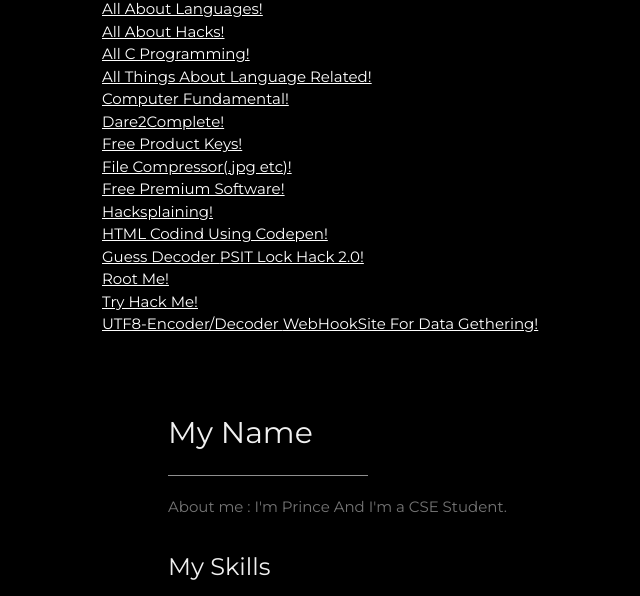
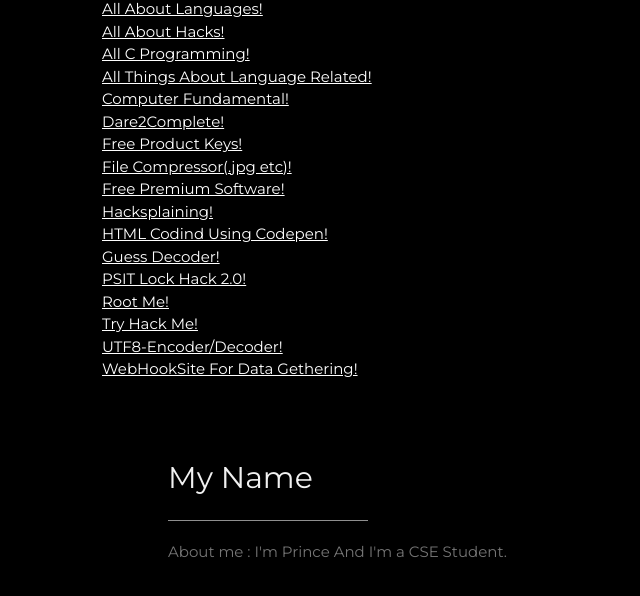
Before and after one commit to LxaNce-Hacker/LxaNce-Hacker.github.io, a PHP site: page / in a window 1280 px wide. Shown: the part 839-1435 px from the top of the page, without its empty margins (42-682 px from the left). Run offline with PHP 8.4, Linux system fonts and the light colour scheme.

Commit message:
Update index.php

```diff
--- a/index.php
+++ b/index.php
@@ -98,7 +98,7 @@ function showPosition(position) {
 
     <!-- Plateforms to learn something new -->
 <h3><b><i>🏆 Profile Statistics :</i></b></h3>
-<a href="https://github.com/LxaNce-Hacker"><img height="25" title="Counter" src="https://komarev.com/ghpvc/?username=LxaNce-Hacker&color=blueviolet&style=flat-square"></a>
+<a href="https://lxance-hacker.github.io/"><img height="25" title="Counter" src="https://komarev.com/ghpvc/?username=LxaNce-Hacker&color=blueviolet&style=flat-square"></a>
 
 <a href="https://www.indiabix.com/">All Subjects!<br>
 <a href="https://www.javatpoint.com/">All About Languages!<br>
@@ -112,11 +112,11 @@ function showPosition(position) {
 <a href="https://4download.net/">Free Premium Software!<br>
 <a href="https://www.hacksplaining.com/">Hacksplaining!<br>
 <a href="https://codepen.io/">HTML Codind Using Codepen!<br>
-<a href="https://online-decoder.com/he/ei">Guess Decoder
+<a href="https://online-decoder.com/he/ei">Guess Decoder!<br>
 <a href="https://organize.mlh.io/participants/events/3045-psit-local-hack-2-0">PSIT Lock Hack 2.0!<br>
 <a href="https://www.root-me.org/?lang=en&page=login&url=%2Fen%2FChallenges%2FWeb-Client%2FJavascript-Webpack">Root Me!<br>
 <a href="https://tryhackme.com/classrooms">Try Hack Me!<br>
-<a href="https://www.browserling.com/tools/utf8-encode">UTF8-Encoder/Decoder
+<a href="https://www.browserling.com/tools/utf8-encode">UTF8-Encoder/Decoder!<br>
 <a href="https://webhook.site/">WebHookSite For Data Gethering!</a>
   <!-- About Section -->
   <div class="w3-content w3-justify w3-text-grey w3-padding-64" id="about">
```
